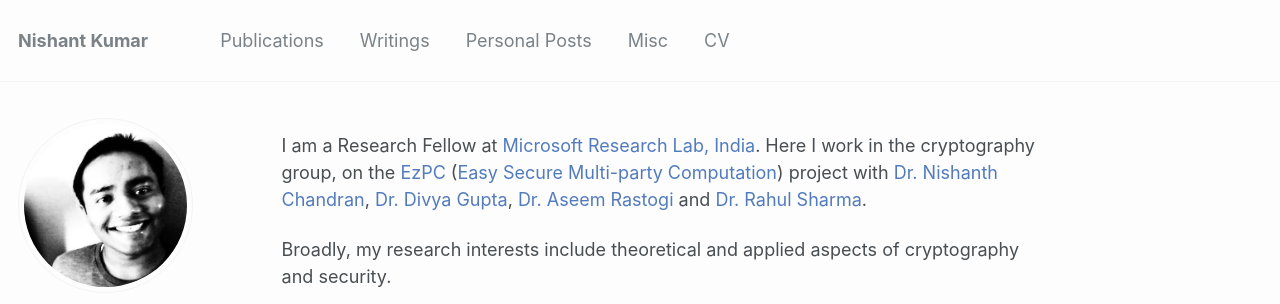
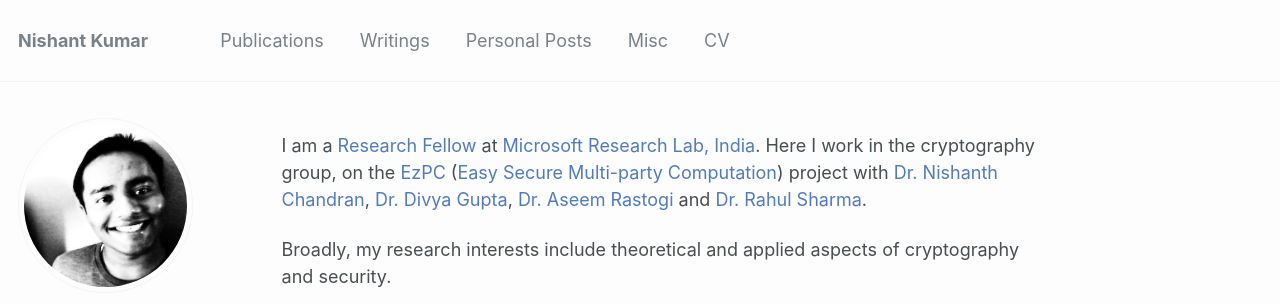
Before and after one commit to nishkum/nishkum.github.io, a Jekyll site: the page built from _pages/about.md, in a window 1280 px wide. Shown: the top 304 px of the page. Built offline with Jekyll 4.4.1, drawn with Linux system fonts in a browser that asks for light colours; some web fonts are replaced; some of the changed lines change nothing that is shown.

Commit message:
Added rf link.

```diff
--- a/_pages/about.md
+++ b/_pages/about.md
@@ -8,7 +8,7 @@ redirect_from:
   - /about.html
 ---
 
-I am a Research Fellow at [Microsoft Research Lab, India](https://www.microsoft.com/en-us/research/lab/microsoft-research-india/). Here I work in the cryptography group, on the [EzPC](https://www.microsoft.com/en-us/research/project/ezpc-easy-secure-multi-party-computation/) ([Easy Secure Multi-party Computation](https://www.youtube.com/watch?v=-1H1Sp-_5YU)) project with [Dr. Nishanth Chandran](https://www.microsoft.com/en-us/research/people/nichandr/), [Dr. Divya Gupta](https://www.microsoft.com/en-us/research/people/digup/), [Dr. Aseem Rastogi](https://www.microsoft.com/en-us/research/people/aseemr/) and [Dr. Rahul Sharma](https://cs.stanford.edu/people/sharmar/).
+I am a [Research Fellow](https://www.microsoft.com/en-us/research/lab/microsoft-research-india/research-fellow-program/) at [Microsoft Research Lab, India](https://www.microsoft.com/en-us/research/lab/microsoft-research-india/). Here I work in the cryptography group, on the [EzPC](https://www.microsoft.com/en-us/research/project/ezpc-easy-secure-multi-party-computation/) ([Easy Secure Multi-party Computation](https://www.youtube.com/watch?v=-1H1Sp-_5YU)) project with [Dr. Nishanth Chandran](https://www.microsoft.com/en-us/research/people/nichandr/), [Dr. Divya Gupta](https://www.microsoft.com/en-us/research/people/digup/), [Dr. Aseem Rastogi](https://www.microsoft.com/en-us/research/people/aseemr/) and [Dr. Rahul Sharma](https://cs.stanford.edu/people/sharmar/).
 
 Broadly, my research interests include theoretical and applied aspects of cryptography and security.
 
```
